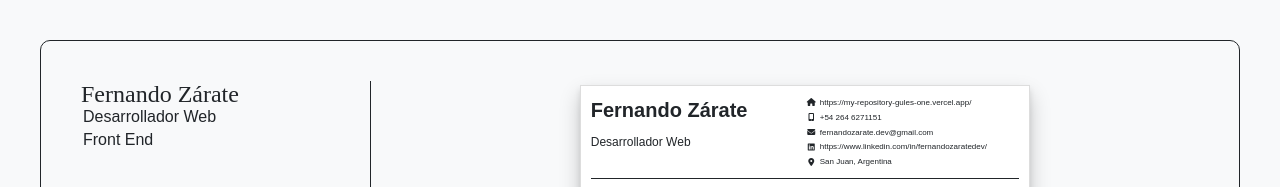
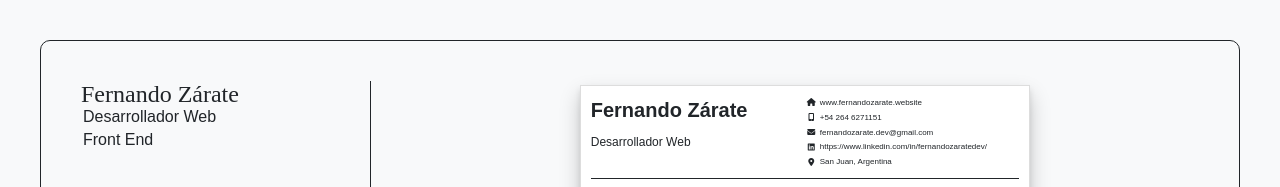
Before and after one commit to fernandozarate07/MyRepository, a React (Vite) app: page / in a window 1280 px wide. Both pictures are taken after a click on the item "Curriculum Vitae". Shown: the top 187 px of the page. Built offline with nearby package versions, Linux system fonts and the light colour scheme; a web font is replaced by a local one.

Commit message:
Add website link en resume

```diff
--- a/src/modules/ResumeSection/ResumeSection.jsx
+++ b/src/modules/ResumeSection/ResumeSection.jsx
@@ -46,7 +46,7 @@ const ResumeSection = () => {
             </div>
             <div className={styles.resume__contact}>
               <i className="fa-solid fa-house"></i>
-              <span>https://my-repository-gules-one.vercel.app/</span>
+              <span>www.fernandozarate.website</span>
               <i className="fa-solid fa-mobile-screen-button"></i>
               <span>+54 264 6271151</span>
               <i className="fa-solid fa-envelope"></i>
```
